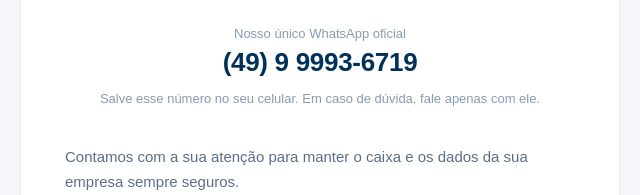
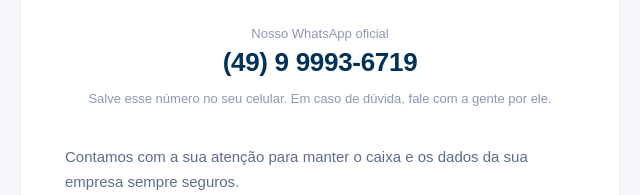
Before and after one commit to eloisacavalheiro98-oss/Emails-de-CS, a plain HTML site: page alerta-golpes-por-email.html in a window 1280 px wide. Shown: the part 1197-1392 px from the top of the page, 320-960 px from the left. Drawn offline with Linux system fonts and the light colour scheme.

Commit message:
Alerta golpes: remove 'único' do WhatsApp oficial
Co-Authored-By: Claude Opus 5.5 <noreply@anthropic.com>

```diff
--- a/alerta-golpes-por-email.html
+++ b/alerta-golpes-por-email.html
@@ -99,9 +99,9 @@
   <!-- Canal oficial -->
   <tr>
     <td class="px" style="padding:28px 44px 0;text-align:center;">
-      <p style="margin:0 0 4px;font-size:13px;line-height:18px;color:#8a9ab0;">Nosso único WhatsApp oficial</p>
+      <p style="margin:0 0 4px;font-size:13px;line-height:18px;color:#8a9ab0;">Nosso WhatsApp oficial</p>
       <p style="margin:0;font-size:26px;line-height:1.2;font-weight:bold;letter-spacing:-.3px;color:#003159;">(49) 9 9993-6719</p>
-      <p style="margin:10px 0 0;font-size:13px;line-height:1.6;color:#8a9ab0;">Salve esse número no seu celular. Em caso de dúvida, fale apenas com ele.</p>
+      <p style="margin:10px 0 0;font-size:13px;line-height:1.6;color:#8a9ab0;">Salve esse número no seu celular. Em caso de dúvida, fale com a gente por ele.</p>
     </td>
   </tr>
 
```
